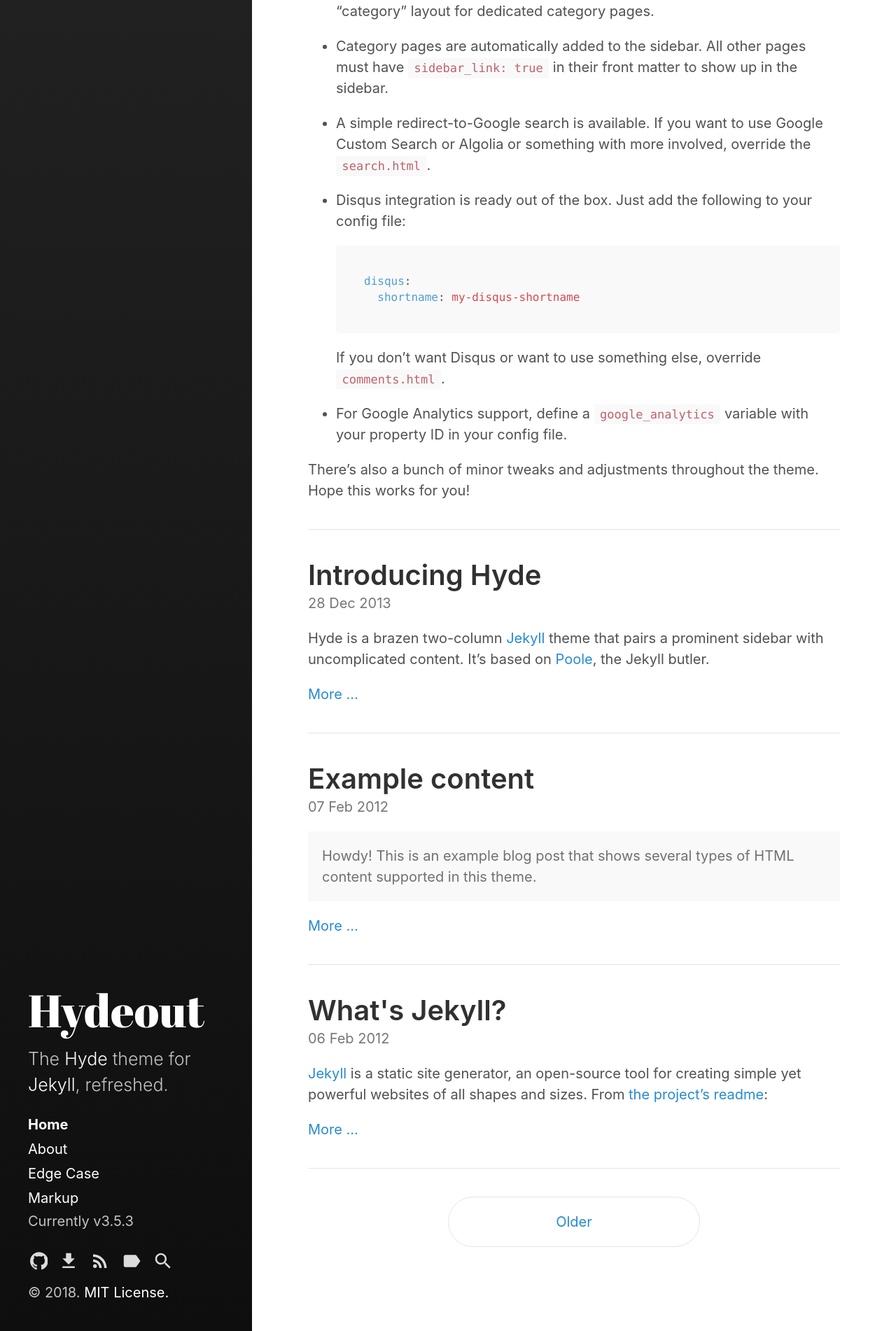
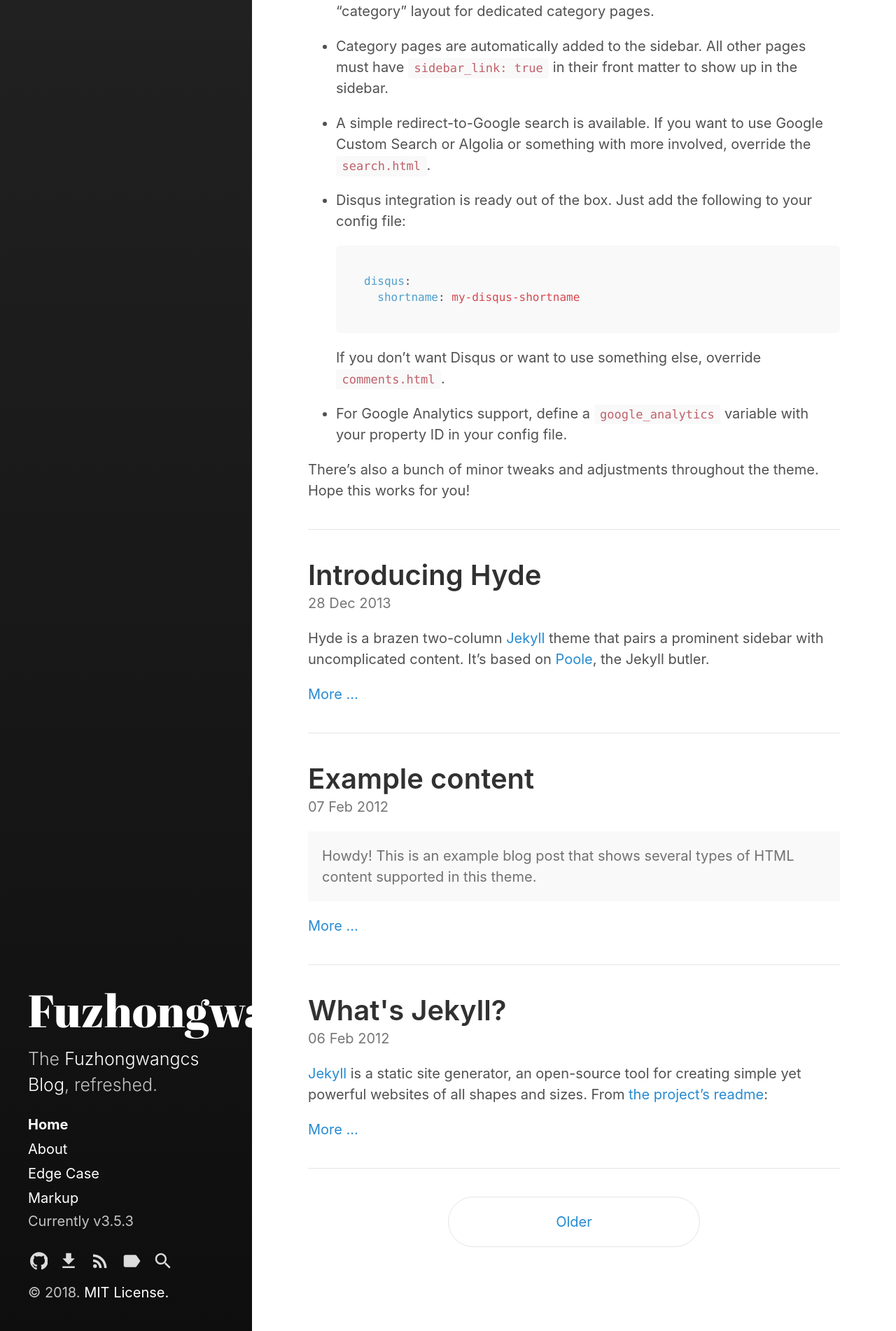
Before and after one commit to fuzhongwangcs/fuzhongwangcs.github.io, a Jekyll site: the page built from index.html, in a window 1280 px wide. Shown: the part 1712-3614 px from the top of the page at 70% size. Built offline with Jekyll 4.4.1, drawn with Linux system fonts in a browser that asks for light colours; the list of posts is cut into pages by our own code.

Commit message:
第一次修改。

```diff
--- a/_config.yml
+++ b/_config.yml
@@ -3,9 +3,9 @@ markdown:         kramdown
 highlighter:      rouge
 
 # Setup
-title:            Hydeout
-tagline:          'A Jekyll theme'
-description:      'The <a href="http://hyde.getpoole.com" target="_blank">Hyde</a> theme for <a href="http://jekyllrb.com" target="_blank">Jekyll</a>, refreshed.'
+title:            Fuzhongwangcs
+tagline:          'Fuzhongwangcs Blog'
+description:      'The <a href="http://hyde.getpoole.com" target="_blank">Fuzhongwangcs Blog</a>, refreshed.'
 url:              https://fongandrew.github.io/hydeout
 baseurl:          # the optional subpath of your site, e.g. "/blog"
                   # NB: This applies to all pages in your Jekyll site.
@@ -14,7 +14,7 @@ baseurl:          # the optional subpath of your site, e.g. "/blog"
                   # sidebar_blog_link below.
 
 author:
-  name:           'Andrew Fong'
+  name:           'Zhongwang Fu'
   url:            https://twitter.com/fongandrewc
 
 paginate:         5
@@ -34,4 +34,4 @@ sidebar_home_link:  true
                                 # set this to the root of the paginate_path
                                 # to enable a separate blog link.
 github:
-  repo:             https://github.com/fongandrew/hydeout
+  repo:             https://github.com/fuzhongwangcs/fuzhongwangcs.github.io
```
